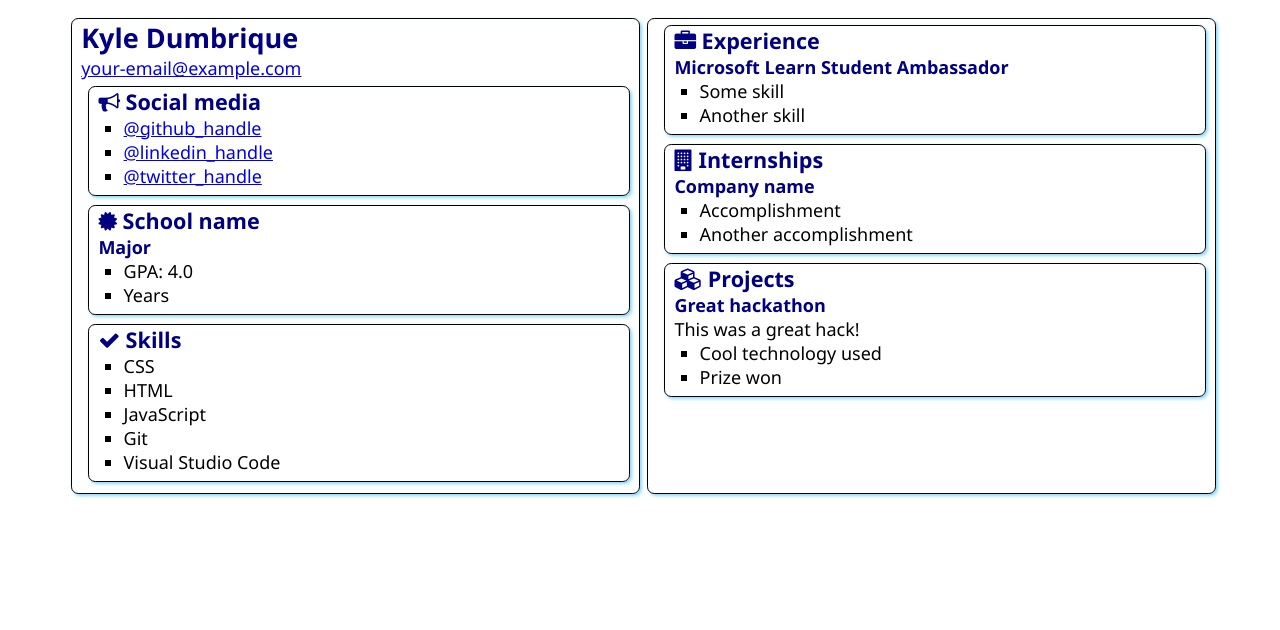
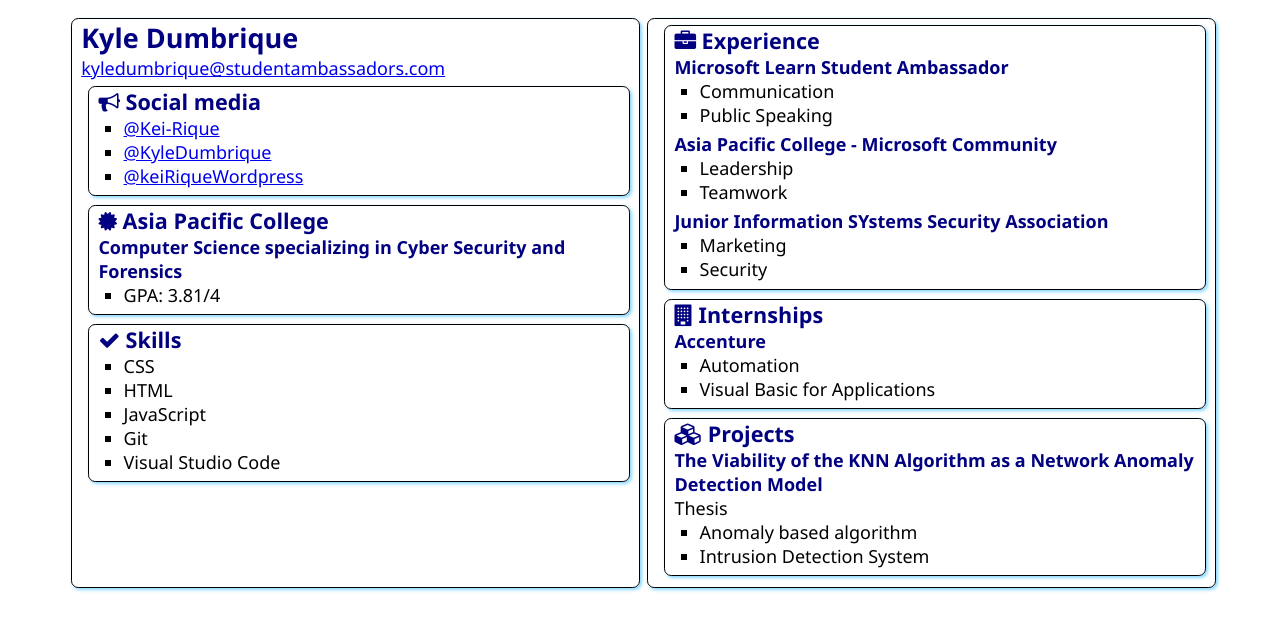
Before and after one commit to Kei-Rique/SATechnicalOnboarding, a plain HTML site: page src/index.html in a window 1280 px wide. Drawn offline with Linux system fonts and the light colour scheme.

Commit message:
Update index.html
Edited details

```diff
--- a/src/index.html
+++ b/src/index.html
@@ -13,7 +13,7 @@
     <main>
         <article class="box">
             <h1>Kyle Dumbrique</h1>
-            <div><a href="mailto:your.email@example.com">your-email@example.com</a></div>
+            <div><a href="mailto:kyledumbrique@studentambassadors.com">kyledumbrique@studentambassadors.com</a></div>
 
             <section class="box">
                 <h2>
@@ -21,9 +21,9 @@
                     Social media
                 </h2>
                 <ul>
-                    <li><a href="https://github.com/<handle>">@github_handle</a></li>
-                    <li><a href="https://linkedin.com/in/<handle>">@linkedin_handle</a></li>
-                    <li><a href="https://twitter.com/<handle>">@twitter_handle</a></li>
+                    <li><a href="https://github.com/Kei-Rique">@Kei-Rique</a></li>
+                    <li><a href="https://linkedin.com/in/kyledumbrique">@KyleDumbrique</a></li>
+                    <li><a href="https://keirique.wordpress.com">@keiRiqueWordpress</a></li>
                 </ul>
             </section>
 
@@ -31,12 +31,11 @@
                 <div class="education">
                     <h2>
                         <i class="fa fa-certificate" aria-hidden="true"></i>
-                        School name
+                        Asia Pacific College
                     </h2>
-                    <h3>Major</h3>
+                    <h3>Computer Science specializing in Cyber Security and Forensics</h3>
                     <ul>
-                        <li>GPA: 4.0</li>
-                        <li>Years</li>
+                        <li>GPA: 3.81/4</li>
                     </ul>
                 </div>
             </section>
@@ -63,8 +62,18 @@
                 </h2>
                 <h3>Microsoft Learn Student Ambassador</h3>
                 <ul>
-                    <li>Some skill</li>
-                    <li>Another skill</li>
+                    <li>Communication</li>
+                    <li>Public Speaking</li>
+                </ul>
+                <h3>Asia Pacific College - Microsoft Community</h3>
+                <ul>
+                    <li>Leadership</li>
+                    <li>Teamwork</li>
+                </ul>
+                <h3>Junior Information SYstems Security Association</h3>
+                <ul>
+                    <li>Marketing</li>
+                    <li>Security</li>
                 </ul>
             </section>
             <section class="box">
@@ -73,10 +82,10 @@
                     Internships
                 </h2>
 
-                <h3>Company name</h3>
+                <h3>Accenture</h3>
                 <ul>
-                    <li>Accomplishment</li>
-                    <li>Another accomplishment</li>
+                    <li>Automation</li>
+                    <li>Visual Basic for Applications</li>
                 </ul>
             </section>
             <section class="box">
@@ -85,11 +94,11 @@
                     Projects
                 </h2>
 
-                <h3>Great hackathon</h3>
-                <div>This was a great hack!</div>
+                <h3>The Viability of the KNN Algorithm as a Network Anomaly Detection  Model </h3>
+                <div>Thesis</div>
                 <ul>
-                    <li>Cool technology used</li>
-                    <li>Prize won</li>
+                    <li>Anomaly based algorithm</li>
+                    <li>Intrusion Detection System</li>
                 </ul>
             </section>
         </article>
```
